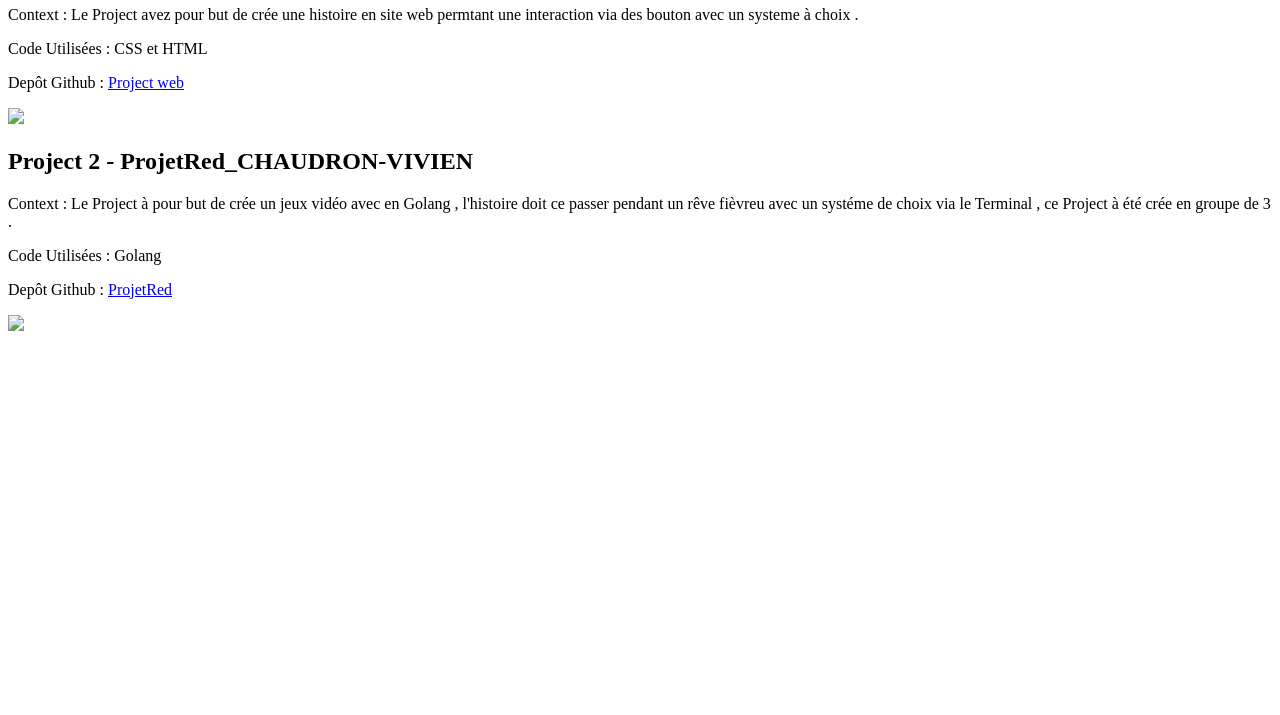
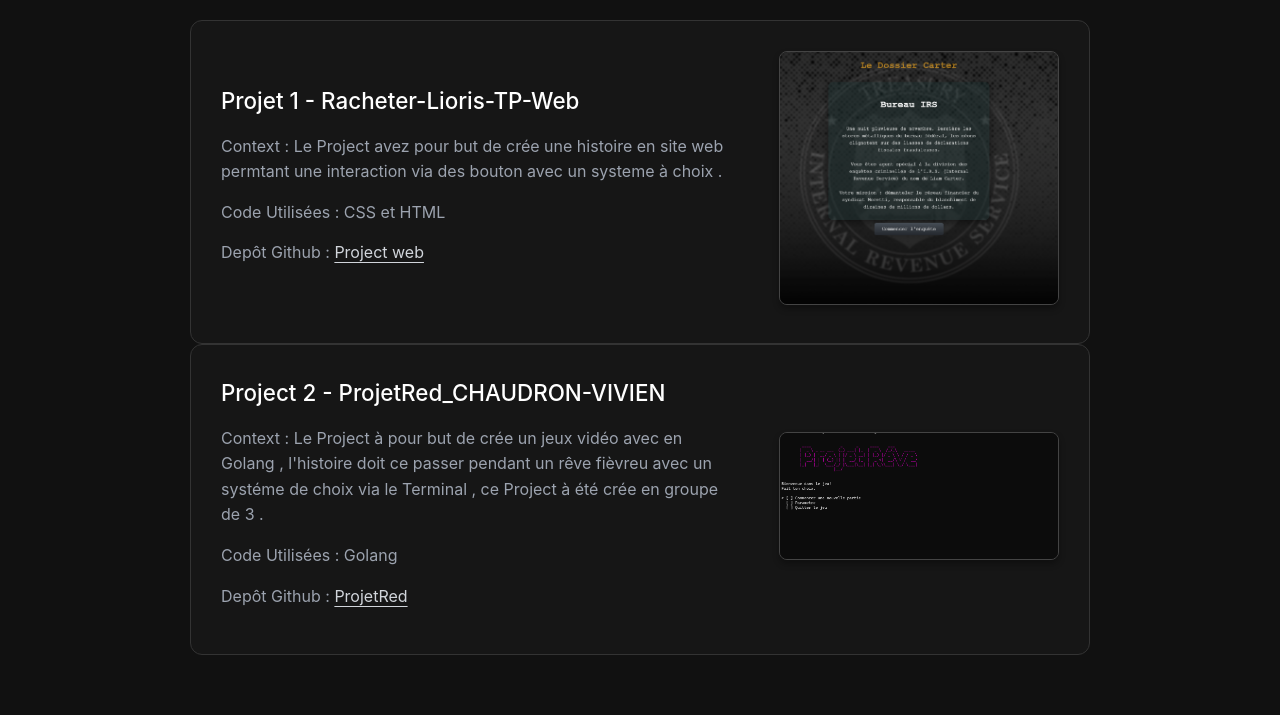
Before and after one commit to kost84/kost84.github.io, a plain HTML site: page page/project.html in a window 1280 px wide. Shown: the part 121-836 px from the top of the page. Before the commit the page ends 800 px from the top, so only its background shows below. Drawn offline with Linux system fonts and the light colour scheme.

Commit message:
feat: css de project + récriture du project.html

```diff
--- /dev/null
+++ b/css/project.css
@@ -0,0 +1,66 @@
+
+* {
+    box-sizing: border-box;
+    margin: 0;
+    padding: 0;
+}
+
+body {
+    background-color: #111111;
+    color: #d1d5db;
+    font-family: -apple-system, BlinkMacSystemFont, "Segoe UI", Roboto, sans-serif;
+    line-height: 1.6;
+    padding: 60px 20px;
+}
+
+.projets{
+    max-width: 900px;
+    margin: 0 auto;
+    display: flex;
+    flex-direction: column;
+    gap: 30px;
+}
+
+.cartedeproject {
+    background-color: rgba(255, 255, 255, 0.02);
+    border: 1px solid #333333;
+    border-radius: 12px;
+    padding: 30px;
+    display: flex;
+    align-items: center;
+    justify-content: space-between;
+    gap: 40px;
+}
+
+.text-project  h2 {
+    color: #ffffff;
+    font-size: 1.4rem;
+    margin-bottom: 15px;
+    font-weight: 500;
+}
+
+.text-project p {
+    color: #9ca3af;
+    font-size: 1rem;
+    margin-bottom: 15px;
+}
+
+.text-project  a {
+    color: #d1d5db;
+    text-decoration: underline;
+    text-underline-offset: 4px;
+    transition: color 0.2s ease;
+}
+
+.text-project  a:hover {
+    color: #4da6ff;
+}
+
+.project-image img {
+    width: 280px;
+    height: auto;
+    border-radius: 8px;
+    border: 1px solid #444;
+    box-shadow: 0 4px 6px rgba(0, 0, 0, 0.3);
+    object-fit: cover;
+}
--- a/page/project.html
+++ b/page/project.html
@@ -2,26 +2,38 @@
 <html lang="fr">
     <head>
      <meta charset="UTF-8">
-        <meta name="viewport" 980px>
-        <link rel="stylesheet" href="">
+    <meta name="viewport" >
+     <link rel="stylesheet" href="../css/project.css">
      <title>Project</title>
     </head>
     <body>
-        <main>
+     <main class="projets">
          <header class="titreprojets">
          <h1>Project</h1>
          </header>
       <section class="presentationproject">
+     <article class="cartedeproject">
+          <section class="text-project">
               <h2>Projet 1 - Racheter-Lioris-TP-Web</h2>
             <p>Context : Le Project avez pour but de crée une histoire en site web permtant une interaction via des bouton avec un systeme à choix . </p>
              <p>Code Utilisées : CSS et HTML</p>
-                <p>Depôt Github : <a : href="https://github.com/kost84/Racheter-Lioris-TP-Web.git">Project web</a></p>
-                <img src="image/image.png"/>
+              <p>Depôt Github : <a href="https://github.com/kost84/Racheter-Lioris-TP-Web.git">Project web</a></p>
+             </section>
+              <section class="project-image">
+              <img src="../imageetdoc/imageproject/image.png" alt="Aperçu TP Web">
+            </section>
+             </article>
+                <article class="cartedeproject">
+                 <section class="text-project">
               <h2>Project 2 - ProjetRed_CHAUDRON-VIVIEN</h2>
               <p>Context : Le Project à pour but de crée un jeux vidéo avec en Golang , l'histoire doit ce passer pendant un rêve fièvreu avec un systéme de choix via le Terminal , ce Project à été crée en groupe de 3 . </p>
                <p>Code Utilisées : Golang</p>
                <p>Depôt Github : <a href="https://github.com/vivien-mp3/ProjetRed_CHAUDRON-VIVIEN.git">ProjetRed</a></p>
-                <img src="image/Capture d'écran 2026-11-09 163658.png"/>
+             </section>
+                 <section class="project-image">
+               <img src="../imageetdoc/imageproject/Capture d'écran 2026-11-09 163658.png" alt="Aperçu ProjetRed">
+               </section>
+             </article>
          </section>
       </main>
   </body>
```
Also changed, not shown: css/acceuil.css (+25 -0 lines), page/acceuil.html (+3 -0 lines). Lines whose indentation alone changed are shown as unchanged.
